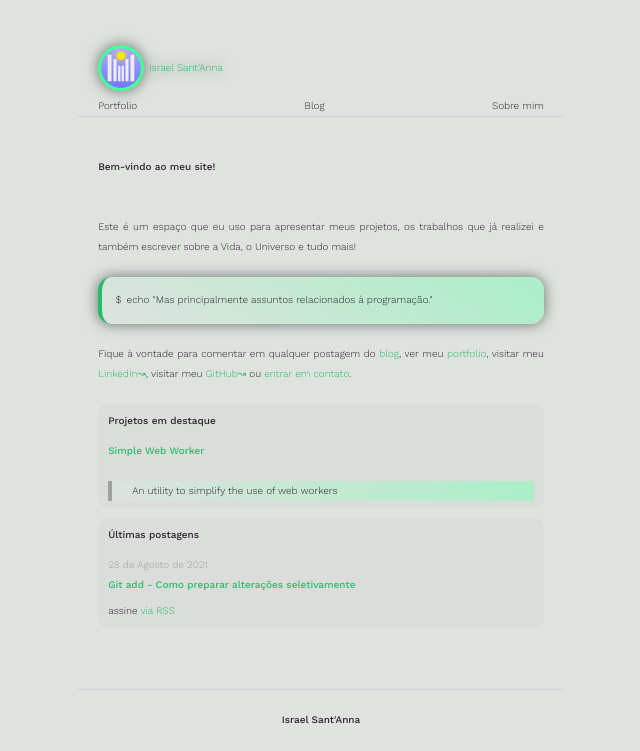
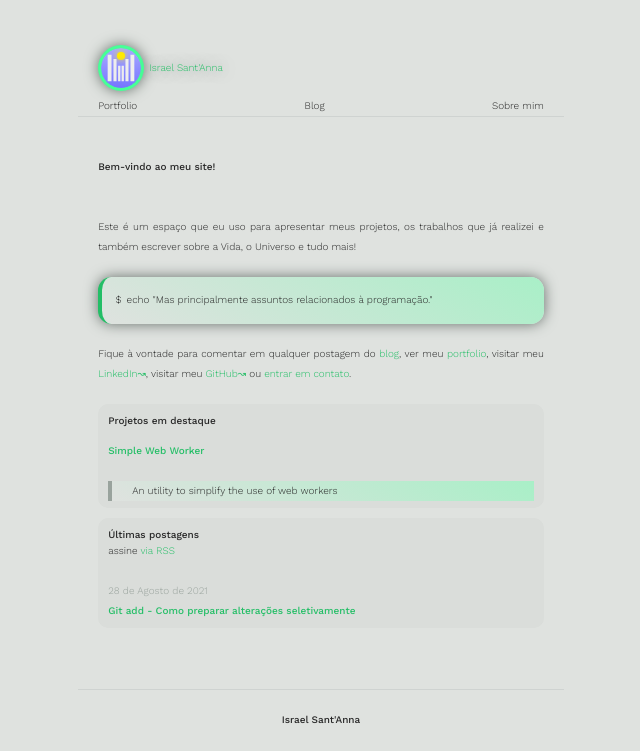
Before and after one commit to israelss/israelss.github.io, a Jekyll site: the page built from index.md, in a window 1280 px wide, cut to the strip 0-751 px from the top of the page. Shown: the whole strip, without its empty margins (319-959 px from the left). Built offline with Jekyll 4.4.1, drawn with Linux system fonts in a browser that asks for light colours.

Commit message:
Move RSS 'call to action' up

```diff
--- a/_layouts/home.html
+++ b/_layouts/home.html
@@ -32,6 +32,9 @@
     <div class="home-highlight-posts">
       {%- if site.posts.size > 0 -%}
         <h2 class="post-list-heading">{{ page.list_title_posts | default: "Posts" }}</h2>
+        <p class="rss-subscribe">
+          assine <a href="{{ "/feed.xml" | relative_url }}">via RSS</a>
+        </p>
         <ul class="post-list">
           {%- for post in site.posts limit: 3 -%}
           <li>
@@ -51,7 +54,6 @@
           </li>
           {%- endfor -%}
         </ul>
-        <p class="rss-subscribe">assine <a href="{{ "/feed.xml" | relative_url }}">via RSS</a></p>
       {%- endif -%}
     </div>
 
```
